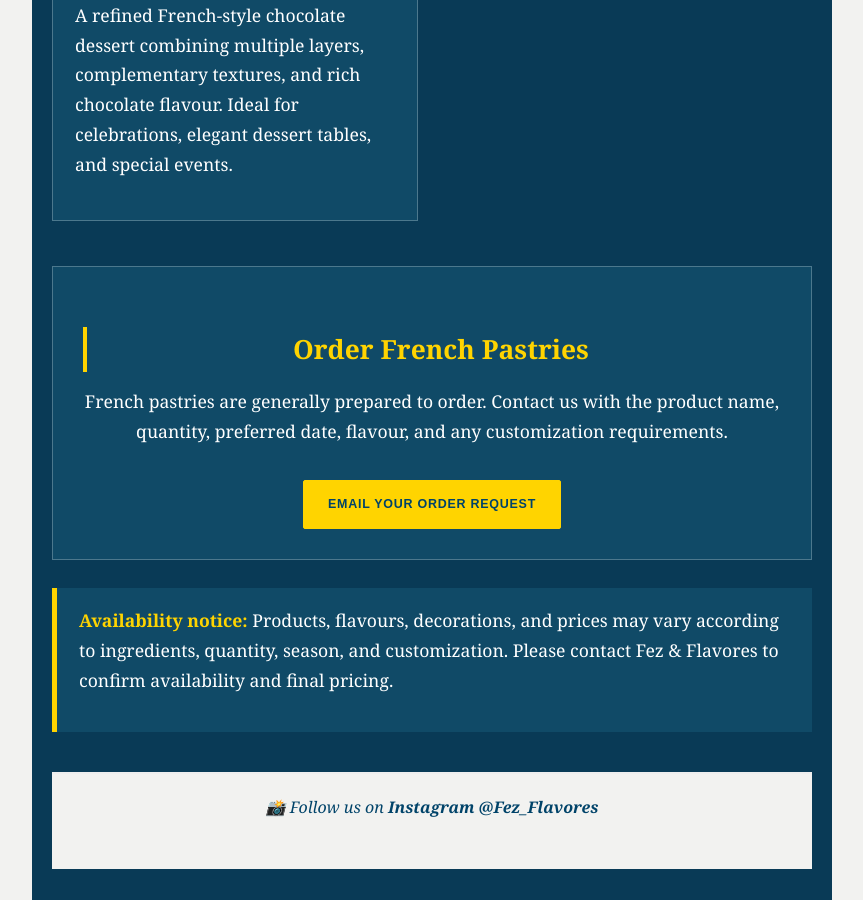
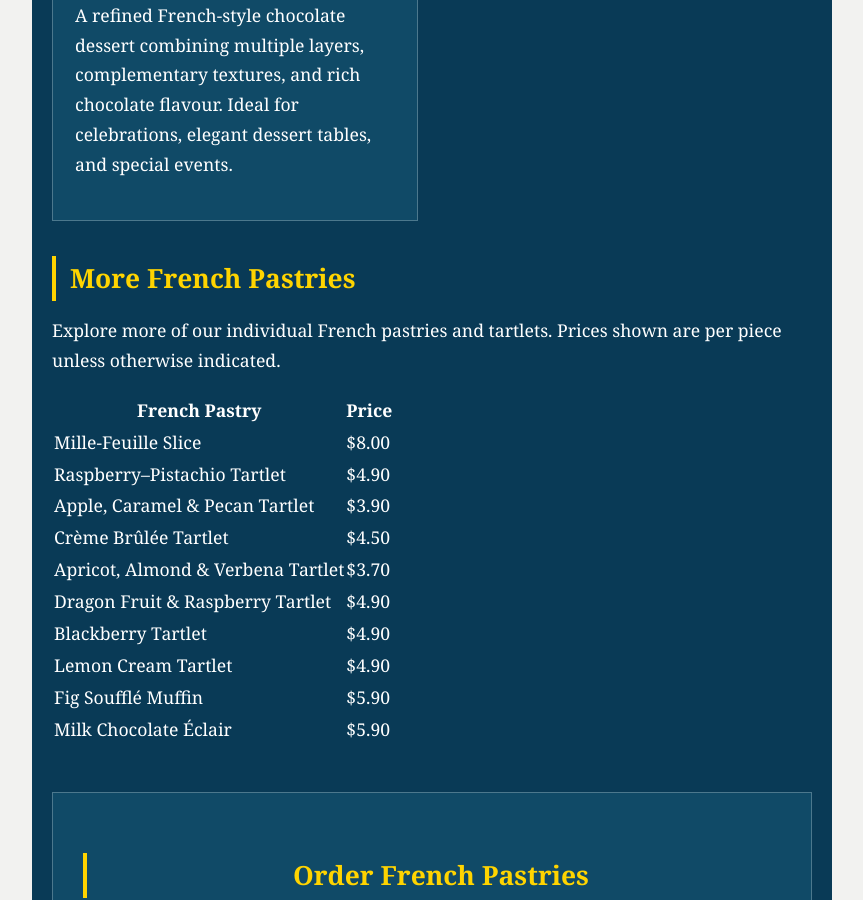
Before and after one commit to AKSELHACH/fez-and-flavores-blog, a Jekyll site: the page built from _posts/2026-08-02-french-pastry-collection.md, in a window 1280 px wide and 900 px high, scrolled down 2860 px. Shown: the whole window, without its empty margins (208-1071 px from the left). Built offline with Jekyll 4.4.1, drawn with Linux system fonts in a browser that asks for light colours.

Commit message:
Add more French pastries and prices
Added a section for more French pastries with pricing details.

```diff
--- a/_posts/2026-08-02-french-pastry-collection.md
+++ b/_posts/2026-08-02-french-pastry-collection.md
@@ -134,7 +134,85 @@ Our pastries combine traditional French techniques, carefully selected ingredien
 
 </div>
 
+<section class="pastry-price-menu">
 
+  <h2>More French Pastries</h2>
+
+  <p>
+    Explore more of our individual French pastries and tartlets.
+    Prices shown are per piece unless otherwise indicated.
+  </p>
+
+  <div class="pastry-table-wrapper">
+
+    <table class="pastry-menu-table">
+
+      <thead>
+        <tr>
+          <th scope="col">French Pastry</th>
+          <th scope="col">Price</th>
+        </tr>
+      </thead>
+
+      <tbody>
+
+        <tr>
+          <td>Mille-Feuille Slice</td>
+          <td>$8.00</td>
+        </tr>
+
+        <tr>
+          <td>Raspberry–Pistachio Tartlet</td>
+          <td>$4.90</td>
+        </tr>
+
+        <tr>
+          <td>Apple, Caramel &amp; Pecan Tartlet</td>
+          <td>$3.90</td>
+        </tr>
+
+        <tr>
+          <td>Crème Brûlée Tartlet</td>
+          <td>$4.50</td>
+        </tr>
+
+        <tr>
+          <td>Apricot, Almond &amp; Verbena Tartlet</td>
+          <td>$3.70</td>
+        </tr>
+
+        <tr>
+          <td>Dragon Fruit &amp; Raspberry Tartlet</td>
+          <td>$4.90</td>
+        </tr>
+
+        <tr>
+          <td>Blackberry Tartlet</td>
+          <td>$4.90</td>
+        </tr>
+
+        <tr>
+          <td>Lemon Cream Tartlet</td>
+          <td>$4.90</td>
+        </tr>
+
+        <tr>
+          <td>Fig Soufflé Muffin</td>
+          <td>$5.90</td>
+        </tr>
+
+        <tr>
+          <td>Milk Chocolate Éclair</td>
+          <td>$5.90</td>
+        </tr>
+
+      </tbody>
+
+    </table>
+
+  </div>
+
+</section>
 <div class="order-section">
 
   <h2>Order French Pastries</h2>
```
